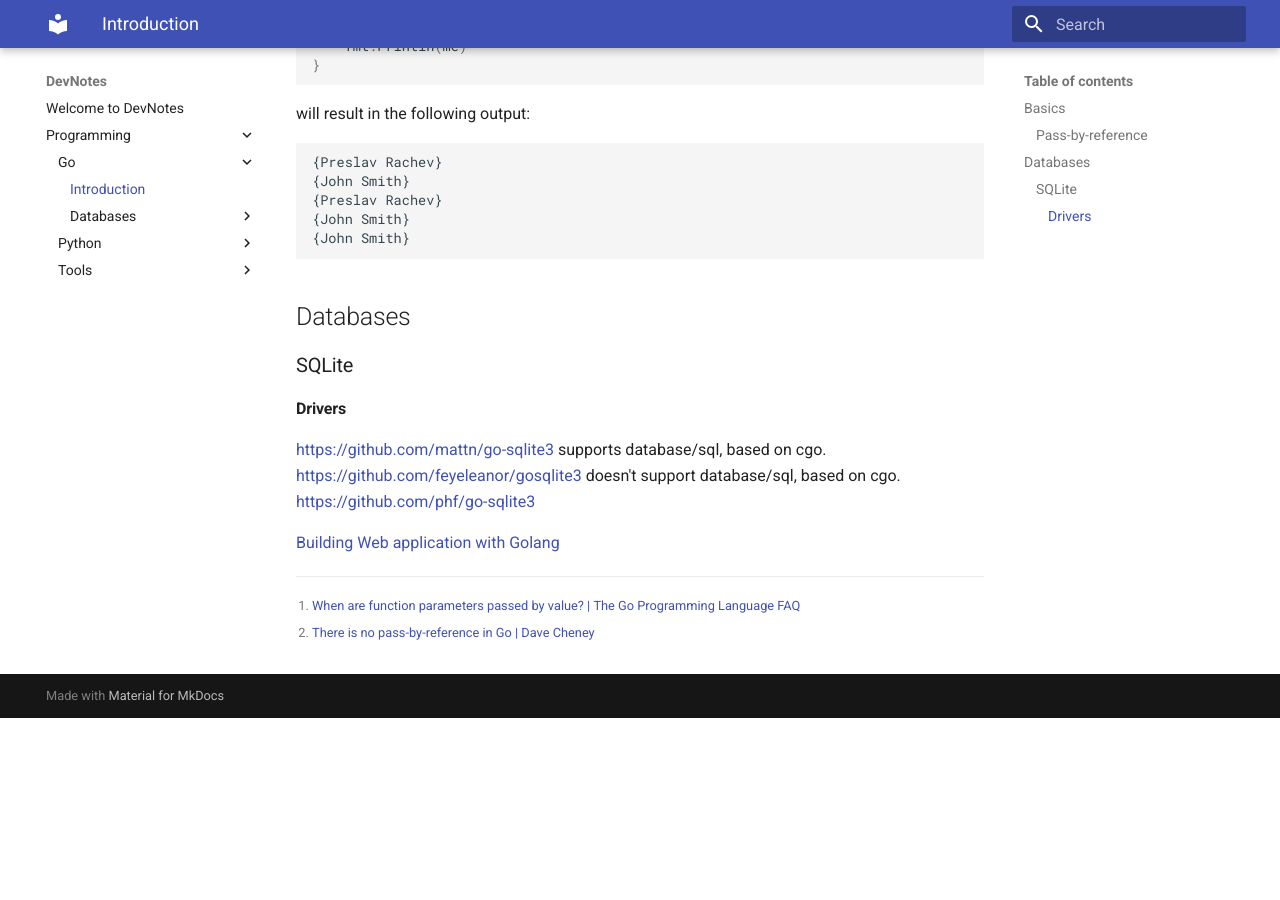
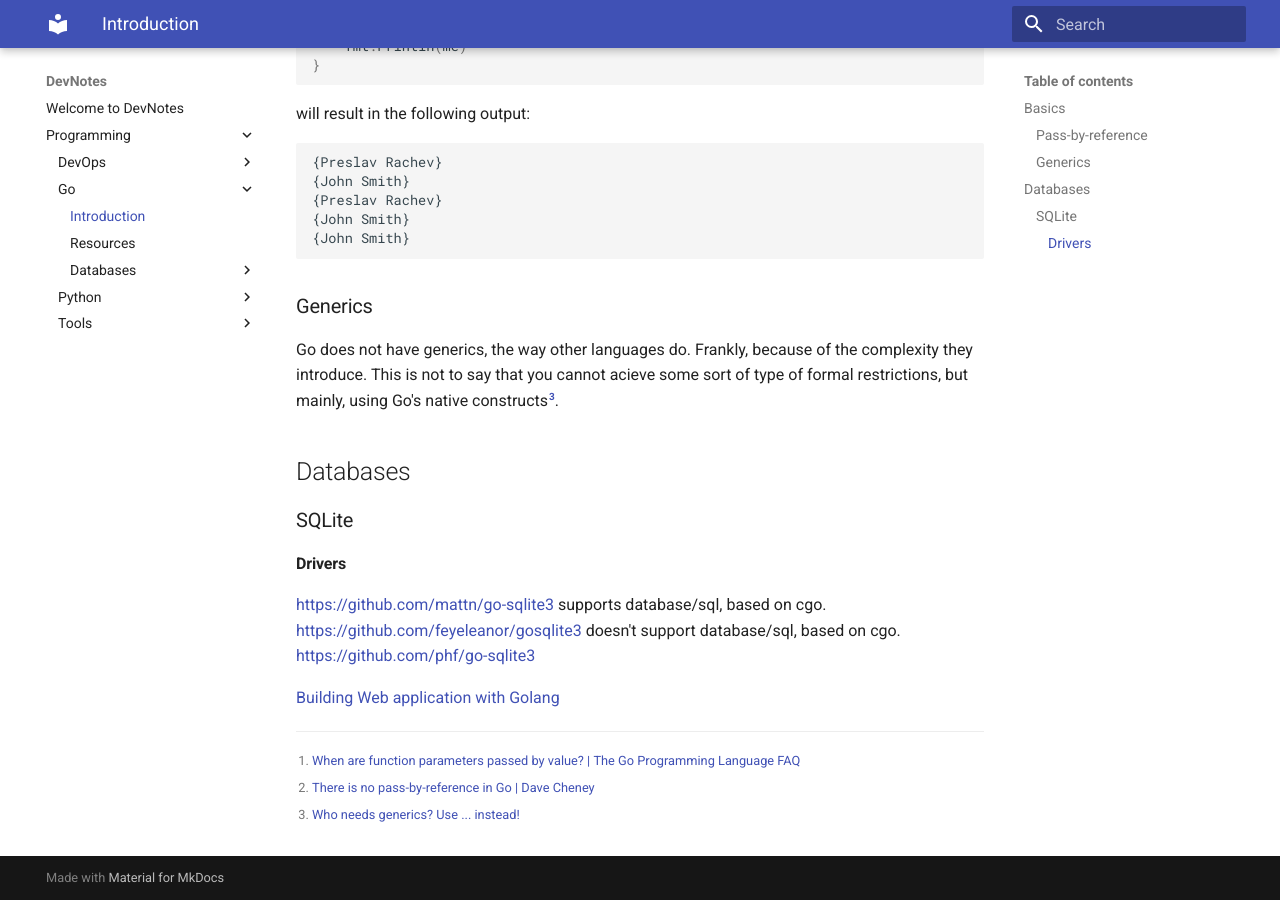
Before and after one commit to preslavrachev/devnotes, an MkDocs documentation site: the page built from docs/programming/Go/index.md, in a window 1280 px wide and 900 px high, scrolled down 787 px. Built offline with MkDocs 1.6.1 and Material for MkDocs 9.7.7, drawn with Linux system fonts in a browser that asks for light colours; before the commit the page ends 1505 px from its top, so only the background shows below that.

Commit message:
Update Feb 17th, 2019

````diff
--- a/docs/programming/Go/index.md
+++ b/docs/programming/Go/index.md
@@ -44,6 +44,11 @@ will result in the following output:
 {John Smith}
 ```
 
+
+
+### Generics
+Go does not have generics, the way other languages do. Frankly, because of the complexity they introduce. This is not to say that you cannot acieve some sort of type of formal restrictions, but mainly, using Go's native constructs[^generics].
+
 ## Databases
 ### SQLite
 #### Drivers
@@ -57,3 +62,5 @@ will result in the following output:
 [^pass-by-value]: [When are function parameters passed by value? | The Go Programming Language FAQ](https://golang.org/doc/faq#pass_by_value)
 
 [^pass-by-value2]: [There is no pass-by-reference in Go | Dave Cheney](https://dave.cheney.net/2017/04/29/there-is-no-pass-by-reference-in-go)
+
+[^generics]: [Who needs generics? Use ... instead!](https://appliedgo.net/generics/)
````
Also changed, not shown: docs/programming/DevOps/Travis.md (added, +19 -0 lines), docs/programming/Go/resources.md (added, +4 -0 lines), docs/programming/tools/Version Control/Git.md (added, +6 -0 lines), mkdocs.yml (line endings or trailing spaces).
